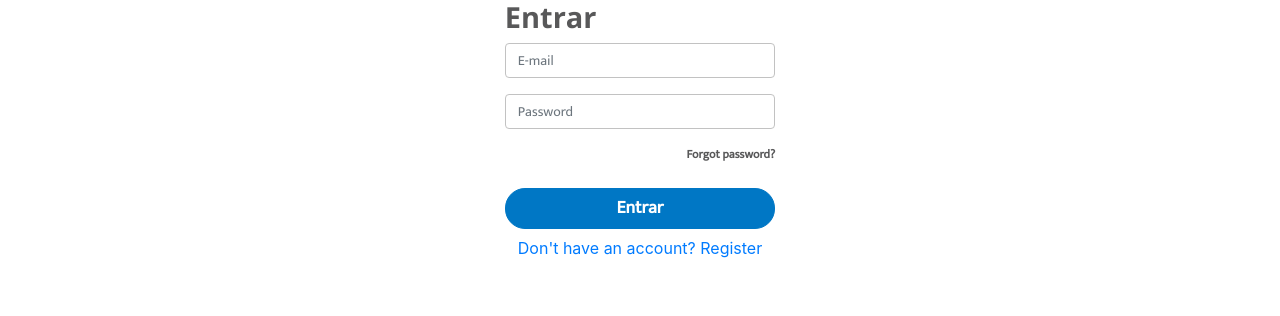
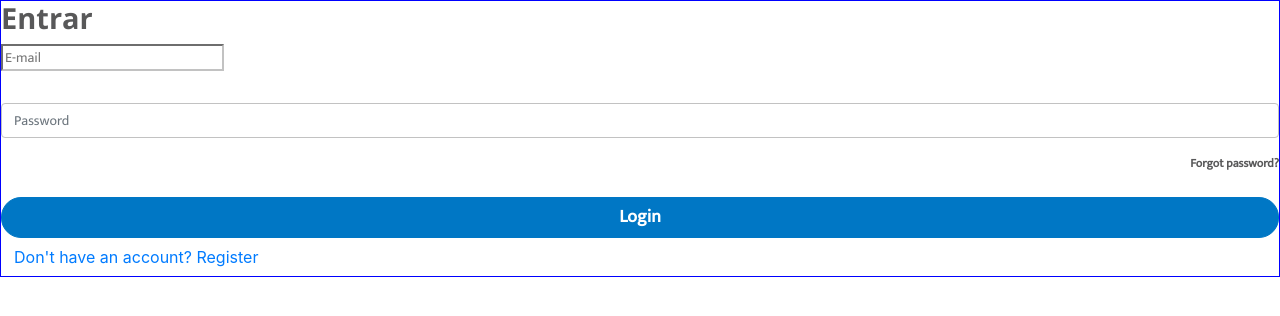
Before and after one commit to RadisolFigueiredo/Praxio, an Angular app: page /login in a window 1280 px wide. Shown: the top 316 px of the page. Built offline with nearby package versions, Linux system fonts and the light colour scheme.

Commit message:
update repository

```diff
--- a/src/app/view/login/login.component.html
+++ b/src/app/view/login/login.component.html
@@ -1,15 +1,10 @@
-<div class="d-flex align-items-center justify-content-center">
-  <div class="row">
-    <form>
+<div style="border: 1px solid blue">
   <h1>Entrar</h1>
+  <!-- <div class="row"> -->
   <div class="form-group">
-        <input
-          class="form-control col-12"
-          placeholder="E-mail"
-          id="email"
-          type="text"
-        />
+    <input class="form-group" placeholder="E-mail" id="email" type="text" />
   </div>
+  <!-- </div> -->
 
   <div class="form-group">
     <input
@@ -25,7 +20,7 @@
   </div>
   <div>
     <button class="btn btn-login" type="submit" (click)="login()">
-          Entrar
+      Login
     </button>
   </div>
   <div>
@@ -38,6 +33,4 @@
       Don't have an account? Register
     </button>
   </div>
-    </form>
 </div>
-</div>
```
Lines whose indentation alone changed are shown as unchanged.
